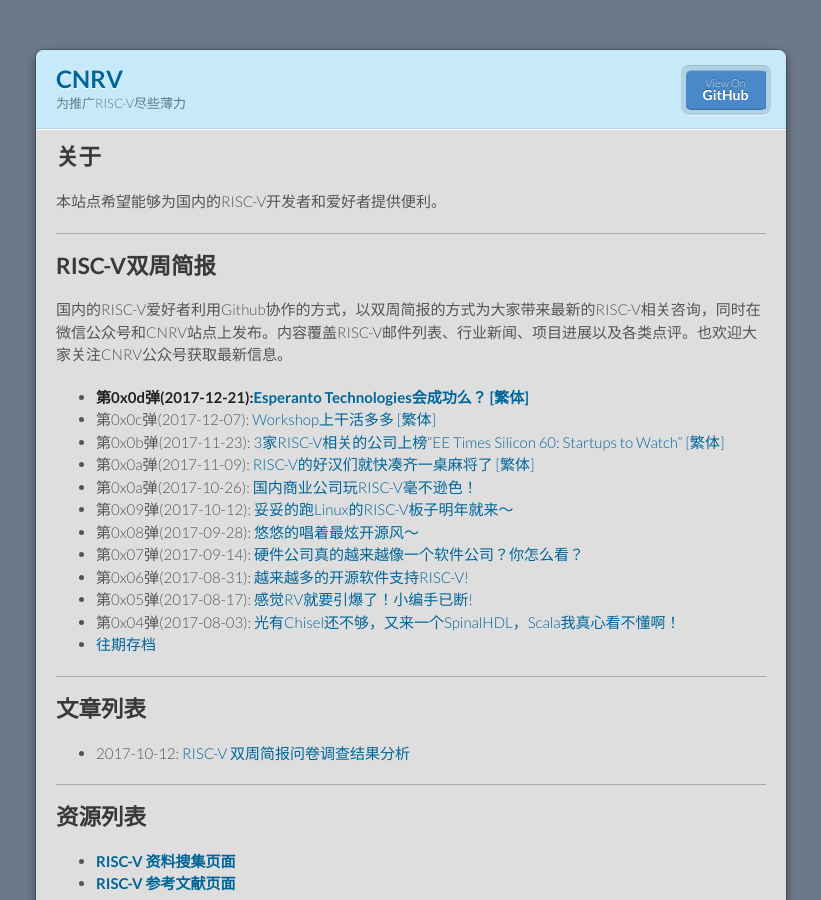
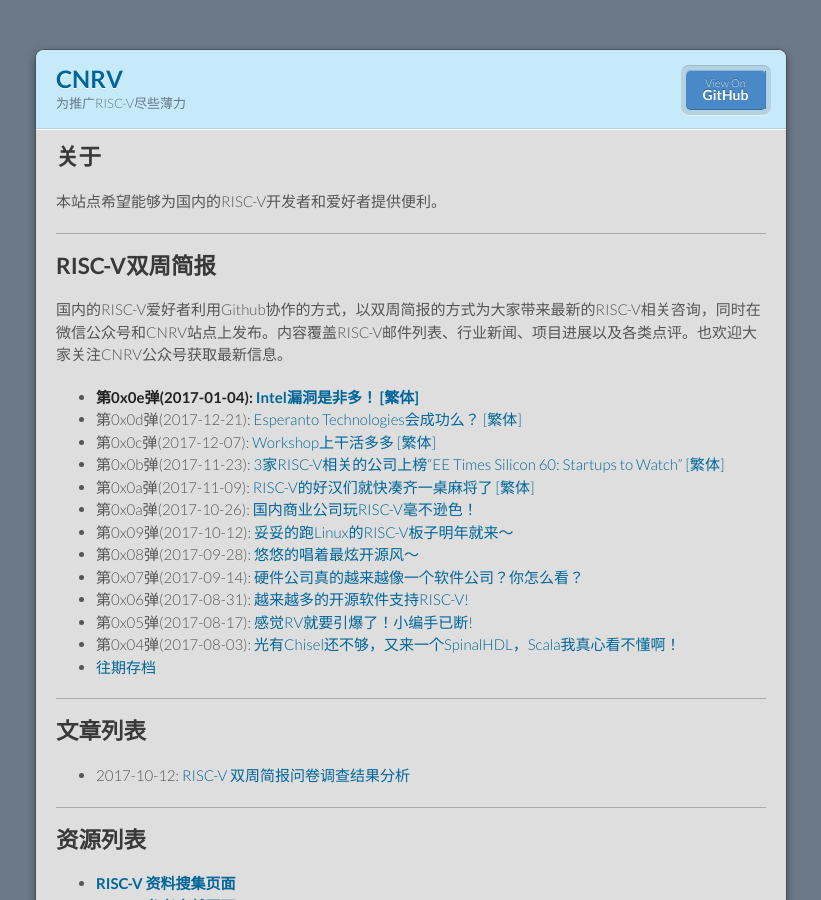
Before and after one commit to cnrv/home, a Jekyll site: the page built from index.md, in a window 1280 px wide and 900 px high. Shown: the whole window, without its empty margins (229-1050 px from the left). Built offline with Jekyll 4.4.1, drawn with Linux system fonts in a browser that asks for light colours; Markdown is read by kramdown in place of the engine named in the settings; comment, search, counter and statistics services are not loaded; our own code applies the rules of GitHub Pages for plain Markdown files.

Commit message:
update index.
Signed-off-by: Alex Guo <xfguo@credosemi.com.cn>

```diff
--- a/index.md
+++ b/index.md
@@ -11,7 +11,8 @@
 ## RISC-V双周简报
 
 国内的RISC-V爱好者利用Github协作的方式，以双周简报的方式为大家带来最新的RISC-V相关咨询，同时在微信公众号和CNRV站点上发布。内容覆盖RISC-V邮件列表、行业新闻、项目进展以及各类点评。也欢迎大家关注CNRV公众号获取最新信息。
-- **第0x0d弹(2017-12-21):[Esperanto Technologies会成功么？](bi-week-rpts/2017-12-21) [\[繁体\]](bi-week-rpts/2017-12-21.tc)**
+- **第0x0e弹(2017-01-04): [Intel漏洞是非多！](bi-week-rpts/2018-01-04) [\[繁体\]](bi-week-rpts/2018-01-04.tc)**
+- 第0x0d弹(2017-12-21): [Esperanto Technologies会成功么？](bi-week-rpts/2017-12-21) [\[繁体\]](bi-week-rpts/2017-12-21.tc)
 - 第0x0c弹(2017-12-07): [Workshop上干活多多](bi-week-rpts/2017-12-07) [\[繁体\]](bi-week-rpts/2017-12-07.tc)
 - 第0x0b弹(2017-11-23): [3家RISC-V相关的公司上榜“EE Times Silicon 60: Startups to Watch”](bi-week-rpts/2017-11-23) [\[繁体\]](bi-week-rpts/2017-11-23.tc)
 - 第0x0a弹(2017-11-09): [RISC-V的好汉们就快凑齐一桌麻将了](bi-week-rpts/2017-11-09) [\[繁体\]](bi-week-rpts/2017-11-09.tc)
```
